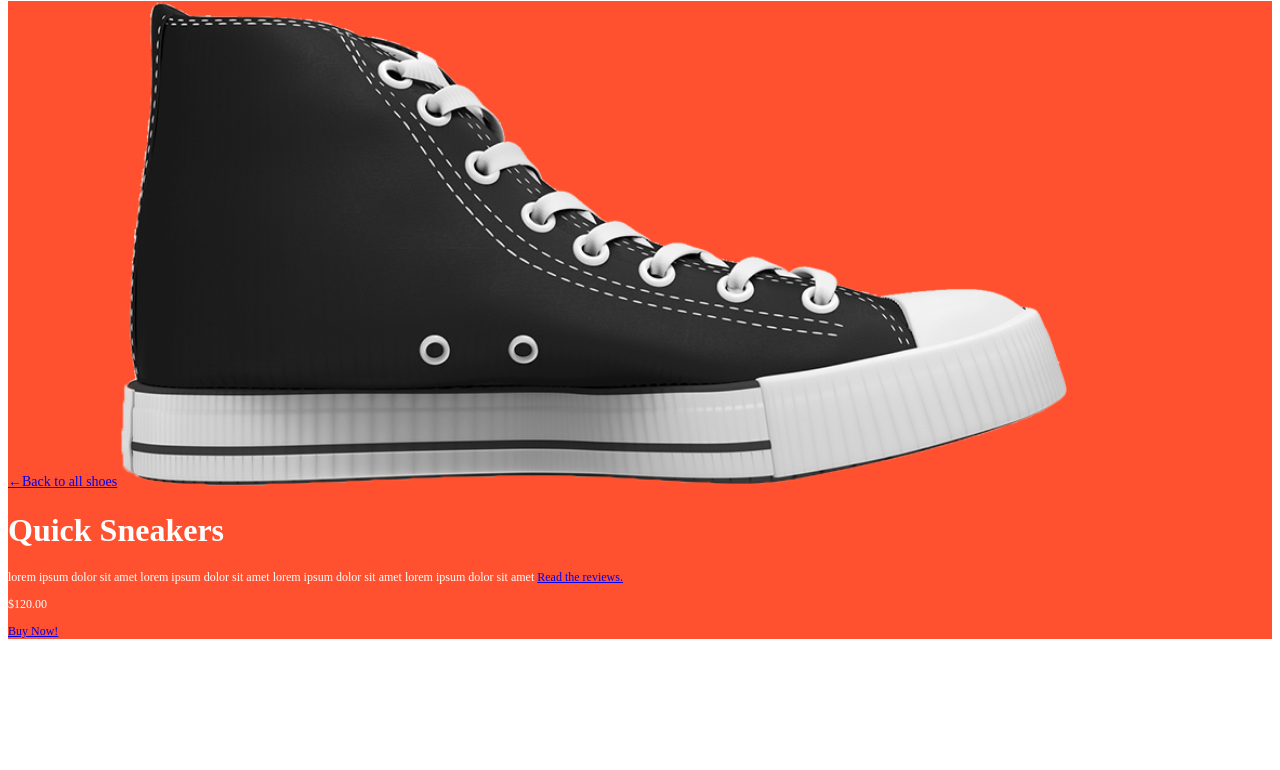
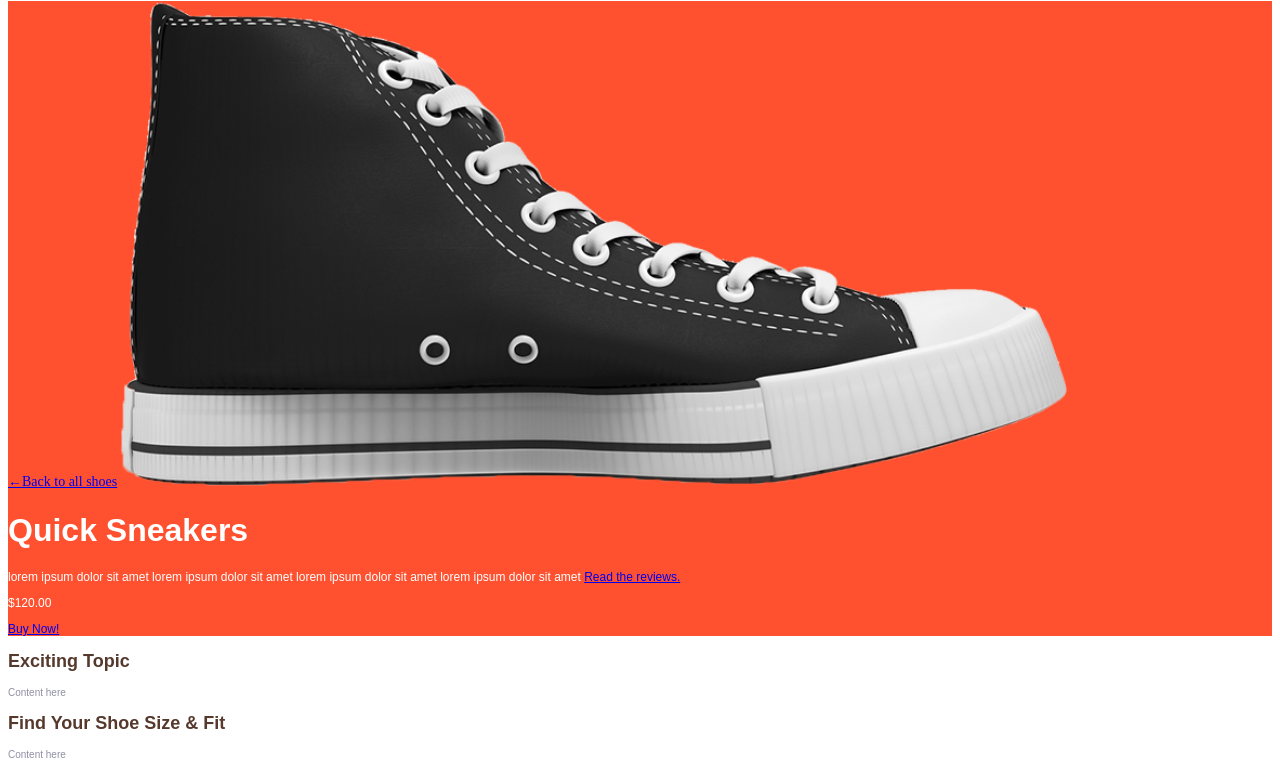
Before and after one commit to bapetersen2124/Foundations_Homework, a plain HTML site: page index.html in a window 1280 px wide. Shown: the part 89-859 px from the top of the page. Before the commit the page ends 800 px from the top, so only its background shows below. Drawn offline with Linux system fonts and the light colour scheme.

Commit message:
Section 2 Cautionary Save
Half-way through white section, section 2.

```diff
--- a/index.html
+++ b/index.html
@@ -11,9 +11,15 @@
       <p><a href="###" style="font-size:14px;">&larr;Back to all shoes</a>
         <img class="header-image" src="images/shoe1.png" alt="Converse is KING"></p>
       <h1 class="header-text">Quick Sneakers</h1>
-      <p class="text">lorem ipsum dolor sit amet lorem ipsum dolor sit amet lorem ipsum dolor sit amet lorem ipsum dolor sit amet <a href="###">Read the reviews.</a> </p>
-      <p class="text">$120.00</p>
-      <p class="text"><a href="###">Buy Now!</a></p>
+      <p class="white-text">lorem ipsum dolor sit amet lorem ipsum dolor sit amet lorem ipsum dolor sit amet lorem ipsum dolor sit amet <a href="###">Read the reviews.</a> </p>
+      <p class="white-text">$120.00</p>
+      <p class="white-text"><a href="###">Buy Now!</a></p>
     </div>
+    <section>
+      <h2 class="h2-text">Exciting Topic</h2>
+        <p class="black-text">Content here</p>
+      <h2 class="h2-text">Find Your Shoe Size &amp; Fit</h2>
+        <p class="black-text">Content here</p>
+    </section>
   </body>
 </html>
--- a/style.css
+++ b/style.css
@@ -16,9 +16,23 @@ div {
   font-size:32px;
   font-weight:bold;
   color:#fff;
+  font-family:sans-serif;
 }
 
-.text {
+.white-text {
   color:#fff;
   font-size:12px;
+  font-family:sans-serif;
 }
+
+.h2-text {
+  color:#56392d;
+  font-size:18px;
+  font-family:sans-serif;
+}
+
+.black-text {
+  color:#908fa4;
+  font-size:10px;
+  font-family:sans-serif;
+}
```
